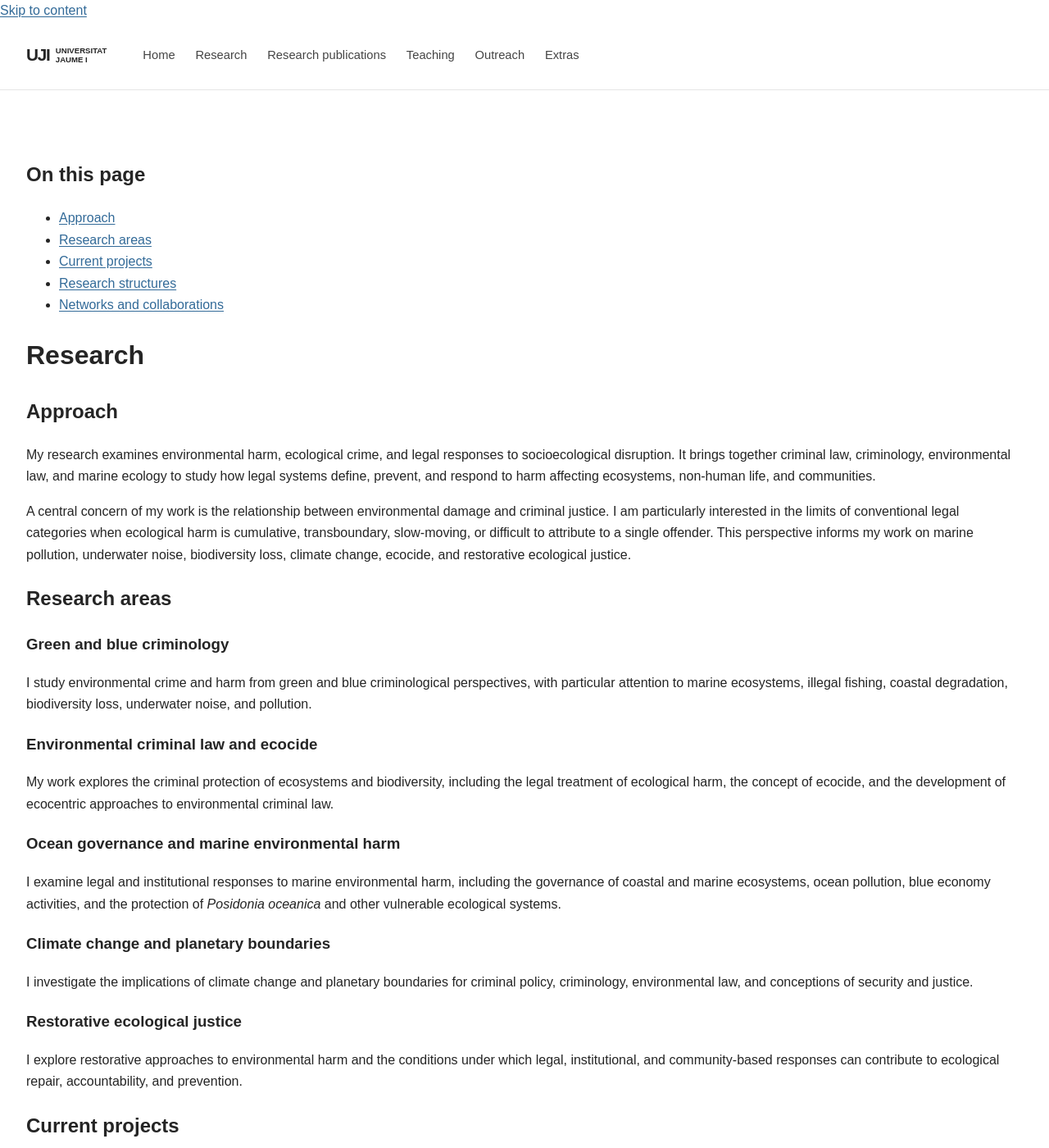
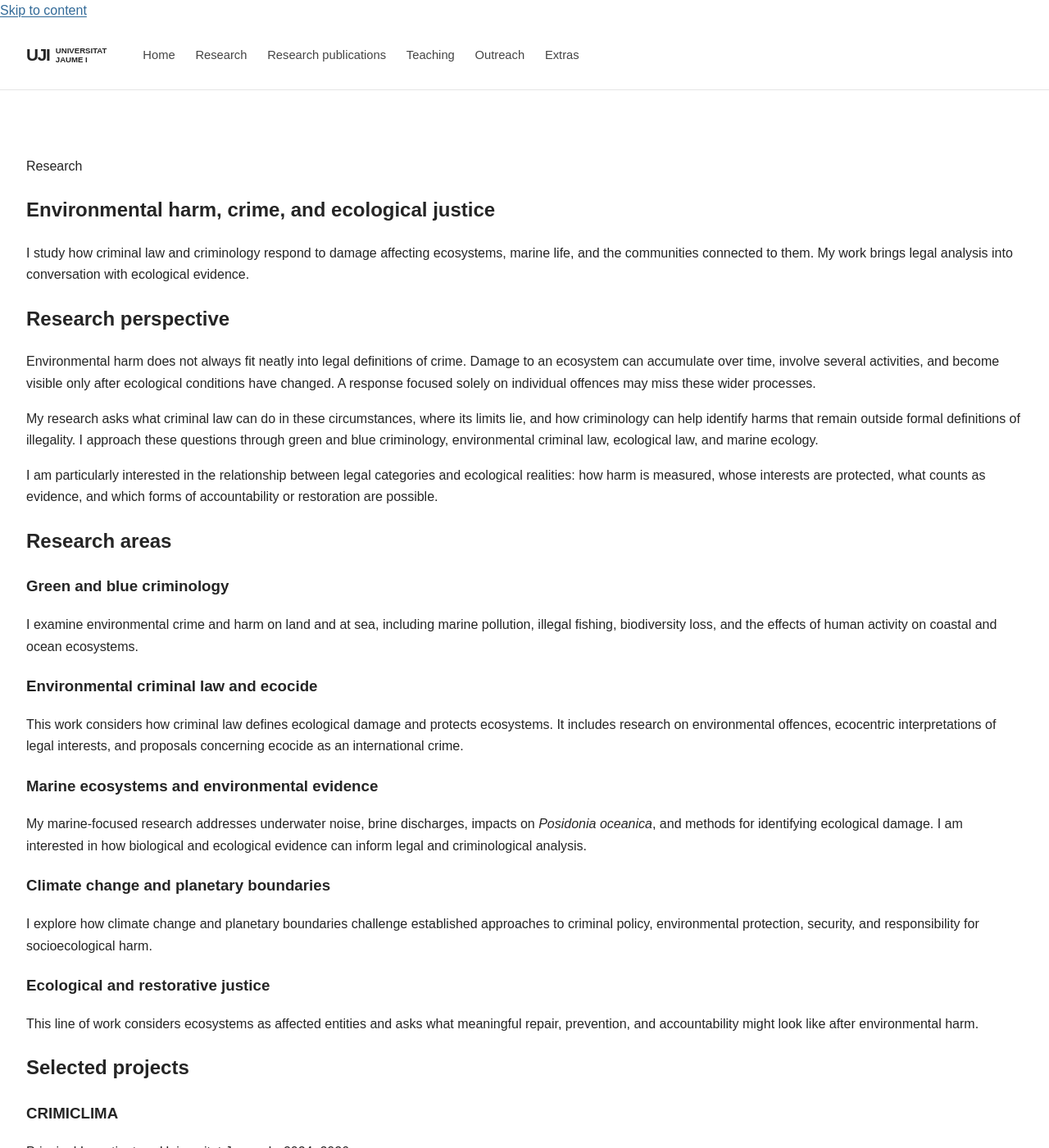
Before and after one commit to emorelleh/emorelleh.github.io, a Jekyll site: the page built from research.md, in a window 1280 px wide and 1400 px high. Shown: the whole window at 82% size. Built offline with Jekyll 4.4.1, drawn with Linux system fonts in a browser that asks for light colours; some of the changed text lies outside the part shown.

Commit message:
Update research.md
Modernize research page

```diff
--- a/research.md
+++ b/research.md
@@ -1,115 +1,185 @@
 ---
 layout: default
 title: Research
-description: "Research areas, projects, and academic collaborations of Esteban Morelle-Hungría"
+description: "Research on green and blue criminology, environmental criminal law, and ecological harm"
 permalink: /research/
 ---
 
-<div class="page-layout">
+<div class="research-page">
 
-<aside class="on-this-page" aria-label="On this page">
-  <h2>On this page</h2>
-  <ul>
-    <li><a href="#approach">Approach</a></li>
-    <li><a href="#research-areas">Research areas</a></li>
-    <li><a href="#current-projects">Current projects</a></li>
-    <li><a href="#research-structures">Research structures</a></li>
-    <li><a href="#networks">Networks and collaborations</a></li>
-  </ul>
-</aside>
+  <article class="research-content">
 
- <div class="page-content" markdown="1">
-# Research
+    <header class="research-intro">
+      <p class="research-eyebrow">Research</p>
+      <h1>Environmental harm, crime, and ecological justice</h1>
+      <p class="research-lead">
+        I study how criminal law and criminology respond to damage affecting
+        ecosystems, marine life, and the communities connected to them.
+        My work brings legal analysis into conversation with ecological evidence.
+      </p>
+    </header>
 
-## Approach {#approach}
+    <section id="research-perspective">
+      <h2>Research perspective</h2>
 
-My research examines environmental harm, ecological crime, and legal responses to socioecological disruption. It brings together criminal law, criminology, environmental law, and marine ecology to study how legal systems define, prevent, and respond to harm affecting ecosystems, non-human life, and communities.
+      <p>
+        Environmental harm does not always fit neatly into legal definitions of crime.
+        Damage to an ecosystem can accumulate over time, involve several activities,
+        and become visible only after ecological conditions have changed.
+        A response focused solely on individual offences may miss these wider processes.
+      </p>
 
-A central concern of my work is the relationship between environmental damage and criminal justice. I am particularly interested in the limits of conventional legal categories when ecological harm is cumulative, transboundary, slow-moving, or difficult to attribute to a single offender. This perspective informs my work on marine pollution, underwater noise, biodiversity loss, climate change, ecocide, and restorative ecological justice.
+      <p>
+        My research asks what criminal law can do in these circumstances, where its
+        limits lie, and how criminology can help identify harms that remain outside
+        formal definitions of illegality. I approach these questions through green
+        and blue criminology, environmental criminal law, ecological law, and marine
+        ecology.
+      </p>
 
-## Research areas {#research-areas}
+      <p>
+        I am particularly interested in the relationship between legal categories
+        and ecological realities: how harm is measured, whose interests are protected,
+        what counts as evidence, and which forms of accountability or restoration
+        are possible.
+      </p>
+    </section>
 
-### Green and blue criminology
+    <section id="research-areas">
+      <h2>Research areas</h2>
 
-I study environmental crime and harm from green and blue criminological perspectives, with particular attention to marine ecosystems, illegal fishing, coastal degradation, biodiversity loss, underwater noise, and pollution.
+      <div class="research-area">
+        <h3>Green and blue criminology</h3>
+        <p>
+          I examine environmental crime and harm on land and at sea, including
+          marine pollution, illegal fishing, biodiversity loss, and the effects of
+          human activity on coastal and ocean ecosystems.
+        </p>
+      </div>
 
-### Environmental criminal law and ecocide
+      <div class="research-area">
+        <h3>Environmental criminal law and ecocide</h3>
+        <p>
+          This work considers how criminal law defines ecological damage and
+          protects ecosystems. It includes research on environmental offences,
+          ecocentric interpretations of legal interests, and proposals concerning
+          ecocide as an international crime.
+        </p>
+      </div>
 
-My work explores the criminal protection of ecosystems and biodiversity, including the legal treatment of ecological harm, the concept of ecocide, and the development of ecocentric approaches to environmental criminal law.
+      <div class="research-area">
+        <h3>Marine ecosystems and environmental evidence</h3>
+        <p>
+          My marine-focused research addresses underwater noise, brine discharges,
+          impacts on <em>Posidonia oceanica</em>, and methods for identifying
+          ecological damage. I am interested in how biological and ecological
+          evidence can inform legal and criminological analysis.
+        </p>
+      </div>
 
-### Ocean governance and marine environmental harm
+      <div class="research-area">
+        <h3>Climate change and planetary boundaries</h3>
+        <p>
+          I explore how climate change and planetary boundaries challenge established
+          approaches to criminal policy, environmental protection, security,
+          and responsibility for socioecological harm.
+        </p>
+      </div>
 
-I examine legal and institutional responses to marine environmental harm, including the governance of coastal and marine ecosystems, ocean pollution, blue economy activities, and the protection of *Posidonia oceanica* and other vulnerable ecological systems.
+      <div class="research-area">
+        <h3>Ecological and restorative justice</h3>
+        <p>
+          This line of work considers ecosystems as affected entities and asks
+          what meaningful repair, prevention, and accountability might look like
+          after environmental harm.
+        </p>
+      </div>
+    </section>
 
-### Climate change and planetary boundaries
+    <section id="selected-projects">
+      <h2>Selected projects</h2>
 
-I investigate the implications of climate change and planetary boundaries for criminal policy, criminology, environmental law, and conceptions of security and justice.
+      <div class="research-project">
+        <h3>CRIMICLIMA</h3>
+        <p class="project-meta">Principal Investigator · Universitat Jaume I · 2024–2026</p>
+        <p>
+          A criminological analysis of the effectiveness of environmental criminal
+          policy in the context of the climate emergency.
+        </p>
+      </div>
 
-### Restorative ecological justice
+      <div class="research-project">
+        <h3>Ocean Crime Narratives</h3>
+        <p class="project-meta">Research team · University of the Balearic Islands · 2022–2027</p>
+        <p>
+          A study of the narratives through which environmental crime and harm
+          at sea have been understood and represented.
+        </p>
+      </div>
 
-I explore restorative approaches to environmental harm and the conditions under which legal, institutional, and community-based responses can contribute to ecological repair, accountability, and prevention.
+      <div class="research-project">
+        <h3>BlueGovLab</h3>
+        <p class="project-meta">Scientific Coordinator · Universitat Jaume I · Since 2025</p>
+        <p>
+          An interdisciplinary laboratory connecting research on ocean governance,
+          environmental protection, marine biodiversity, and public policy.
+        </p>
+      </div>
 
-## Current projects {#current-projects}
+      <div class="research-project">
+        <h3>Aula IbizaPreservation de Criminalidad Azul</h3>
+        <p class="project-meta">Director · Universitat Jaume I · Since 2025</p>
+        <p>
+          A collaboration focused on marine environmental harm in Ibiza and
+          Formentera through research, training, and knowledge exchange.
+        </p>
+      </div>
 
-### Ocean Crime Narratives
+      <p class="research-note">
+        Further projects and collaborations will be added as their public
+        descriptions and links are confirmed.
+      </p>
+    </section>
 
-**Ocean Crime Narratives: A polyhedral assessment of hegemonic discourse on environmental crime and harm at sea (1982–present)** is an ERC-funded project based at the University of the Balearic Islands. The project examines the narratives, concepts, and frameworks used to understand environmental crime and harm at sea.
+    <section id="methods">
+      <h2>Methods and collaboration</h2>
 
-- **Period:** 2022–2027
-- **Institution:** University of the Balearic Islands
-- **Role:** Research collaborator
+      <p>
+        My work combines legal and case-law analysis with criminological approaches
+        to environmental harm. Increasingly, it also engages with ecological
+        indicators, marine research, and evidence that can help describe damage
+        beyond the boundaries of a single legal case.
+      </p>
 
-### CRIMICLIMA
+      <p>
+        These questions require collaboration across disciplines. I work with
+        researchers in law, criminology, marine ecology, environmental science,
+        and related fields, as well as with organisations concerned with the
+        protection of marine and coastal environments.
+      </p>
+    </section>
 
-**CRIMICLIMA** examines the effectiveness of environmental criminal policy in the context of the climate emergency. The project focuses on the criminological and legal dimensions of environmental protection and climate-related harm.
+    <section id="research-outputs">
+      <h2>Research outputs</h2>
 
-- **Period:** 2024–2026
-- **Institution:** Universitat Jaume I
-- **Role:** Principal Investigator
+      <p>
+        My <a href="{{ '/publications/' | relative_url }}">publications</a>
+        include work on underwater noise, marine pollution, environmental
+        criminal law, ecocide, <em>Posidonia oceanica</em>, and green criminology.
+        As this website develops, I will also add links to publicly available
+        datasets, reports, and research materials.
+      </p>
+    </section>
 
-### EU BlueCrime and Ocean Governance
+  </article>
 
-**EU BlueCrime and Ocean Governance (BLUECRIME-GOV)** addresses ocean governance and environmental crime through cooperation, research, and knowledge exchange.
-
-- **Period:** From December 2026
-- **Institution:** Universitat Jaume I
-- **Status:** Selected for funding; grant agreement preparation
-
-### Blue Governance Laboratory
-
-The **Blue Governance Laboratory (BlueGovLab)** is an interdisciplinary initiative at Universitat Jaume I focused on sustainable ocean governance, environmental security, biodiversity, blue economy, and marine environmental justice.
-
-- **Period:** Since 2025
-- **Institution:** Universitat Jaume I
-- **Role:** Scientific Coordinator
-
-### IbizaPreservation Blue Crime initiative
-
-The **IbizaPreservation Blue Crime initiative** develops research, training, public engagement, and knowledge-transfer activities on marine environmental harm, environmental crime, and ecological justice, with particular attention to Ibiza and Formentera.
-
-- **Period:** Since 2025
-- **Institution:** Universitat Jaume I, in collaboration with IbizaPreservation
-- **Role:** Director
-
-## Research structures {#research-structures}
-
-My research is developed through collaborative and interdisciplinary structures that connect criminal law, criminology, environmental studies, marine ecology, public policy, and applied research.
-
-- **Research Centre for Criminal Law, Criminology and Intelligence**, Universitat Jaume I — Co-coordinator.
-- **Blue Governance Laboratory (BlueGovLab)**, Universitat Jaume I — Scientific Coordinator.
-- **Legal and Criminological Clinic**, Universitat Jaume I — Director.
-- **IbizaPreservation Blue Crime initiative**, Universitat Jaume I — Director.
-- **Iberian Centre for Biodiversity**, University of Alicante — Research collaborator.
-- **Interdisciplinary Laboratory on Climate Change**, University of the Balearic Islands — Research collaborator.
-
-## Networks and collaborations {#networks}
-
-My work is informed by national and international collaboration across criminology, environmental law, marine studies, and ecological governance.
-
-- I represent the **IUCN World Commission on Environmental Law** on the Spanish National Committee of IUCN.
-- I have collaborated with the **Spanish Society of Criminological Research**, including its Green Criminology research group.
-- I participate in the **Iberian Network of Coastal Lawyers**.
-- My research has included collaborations and research stays with the University of Bergen, the University of Santiago de Compostela, the University of Minho, the University of Alicante, and other academic partners.
+  <aside class="research-toc" aria-label="On this page">
+    <p>On this page</p>
+    <a href="#research-perspective">Research perspective</a>
+    <a href="#research-areas">Research areas</a>
+    <a href="#selected-projects">Selected projects</a>
+    <a href="#methods">Methods and collaboration</a>
+    <a href="#research-outputs">Research outputs</a>
+  </aside>
 
 </div>
-</div>
```
